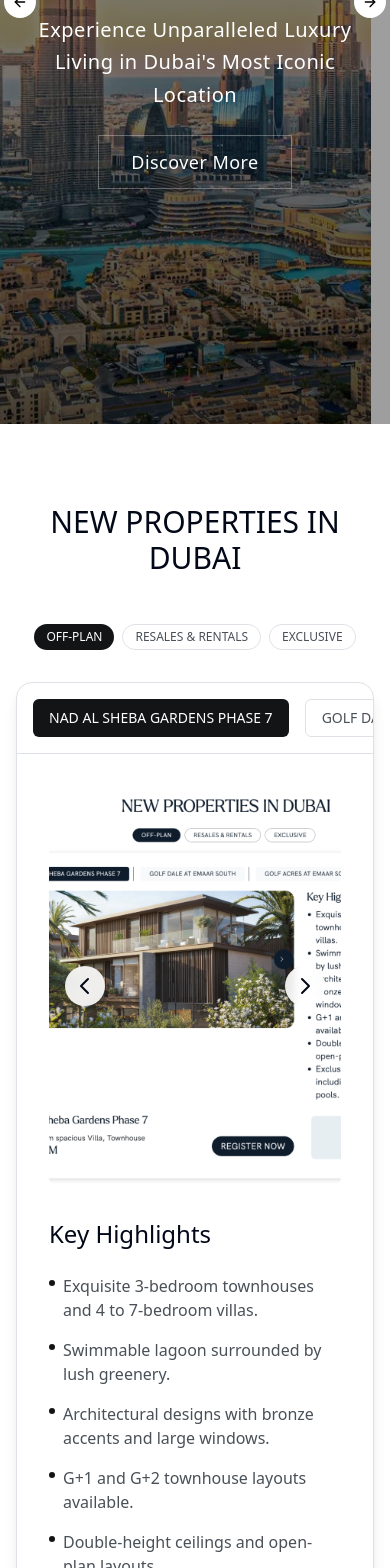
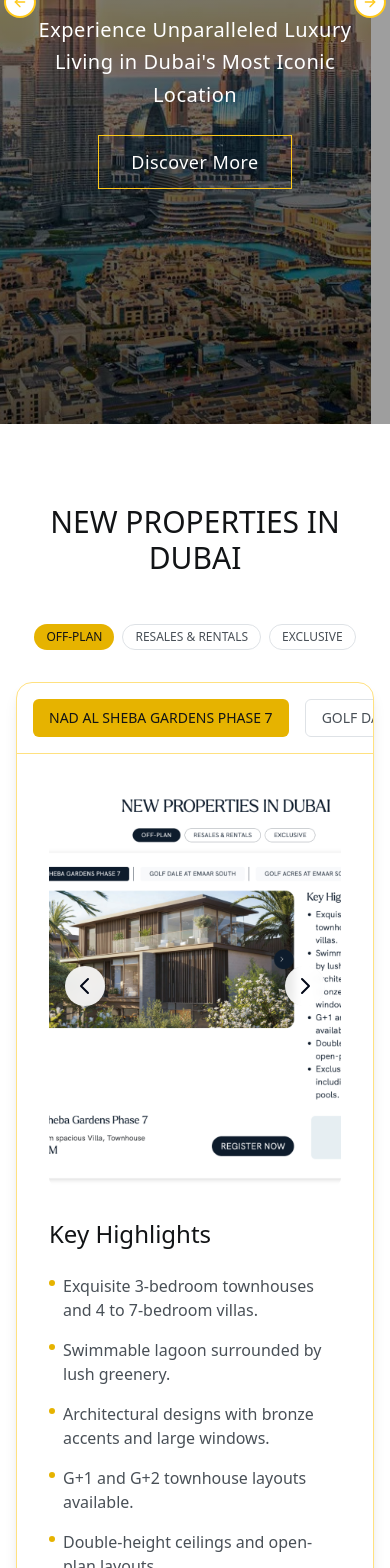
Before and after one commit to yogesh-/next-gen-page-crafter, a React (Vite) app: page / in a window 390 px wide. Shown: the part 420-1988 px from the top of the page. Built offline with nearby package versions, Linux system fonts and the light colour scheme; grey boxes are pictures that could not be loaded.

Commit message:
Apply Tailwind CSS styles
This commit applies the Tailwind CSS styles to the specified locations in the codebase.

```diff
--- a/src/components/NewProperties.tsx
+++ b/src/components/NewProperties.tsx
@@ -1,3 +1,4 @@
+
 import { useState } from "react";
 import { motion } from "framer-motion";
 
@@ -33,17 +34,6 @@ const NewProperties = () => {
     setActiveProperty(propertyTabs[tab][0]);
   };
 
-  // This will be replaced with an API call in the future
-  // const fetchProperties = async () => {
-  //   try {
-  //     const response = await fetch('/api/properties');
-  //     const data = await response.json();
-  //     // Update state with fetched data
-  //   } catch (error) {
-  //     console.error('Error fetching properties:', error);
-  //   }
-  // };
-
   return (
     <section className="py-20 container mx-auto px-4">
       <div className="max-w-7xl mx-auto">
@@ -51,7 +41,7 @@ const NewProperties = () => {
           initial={{ opacity: 0, y: 20 }}
           whileInView={{ opacity: 1, y: 0 }}
           viewport={{ once: true }}
-          className="text-3xl md:text-4xl text-center font-light mb-12"
+          className="text-3xl md:text-4xl text-center font-light mb-12 text-luxury-900"
         >
           NEW PROPERTIES IN DUBAI
         </motion.h2>
@@ -69,8 +59,8 @@ const NewProperties = () => {
               onClick={() => handleTabChange(type)}
               className={`px-3 py-1 rounded-full text-xs md:text-sm transition-all duration-300
                 ${type === activeTab
-                  ? "bg-luxury-900 text-white"
-                  : "bg-transparent border border-luxury-200 text-luxury-600 hover:bg-luxury-50"}`}
+                  ? "bg-golden-500 text-luxury-900"
+                  : "bg-transparent border border-luxury-200 text-luxury-600 hover:bg-golden-50"}`}
             >
               {type}
             </button>
@@ -82,10 +72,10 @@ const NewProperties = () => {
           initial={{ opacity: 0, y: 20 }}
           whileInView={{ opacity: 1, y: 0 }}
           viewport={{ once: true }}
-          className="bg-white rounded-2xl shadow-lg overflow-hidden border border-luxury-200"
+          className="bg-white rounded-2xl shadow-lg overflow-hidden border border-golden-200"
         >
           {/* Property Navigation */}
-          <div className="border-b border-luxury-200 overflow-x-auto">
+          <div className="border-b border-golden-200 overflow-x-auto">
             <div className="flex min-w-max p-4 gap-4">
               {propertyTabs[activeTab].map((property) => (
                 <button
@@ -93,8 +83,8 @@ const NewProperties = () => {
                   onClick={() => setActiveProperty(property)}
                   className={`px-4 py-2 text-sm transition-all duration-300 rounded-md whitespace-nowrap
                     ${property === activeProperty
-                      ? "bg-luxury-900 text-white"
-                      : "bg-transparent border border-luxury-200 text-luxury-600 hover:bg-luxury-50"}`}
+                      ? "bg-golden-500 text-luxury-900"
+                      : "bg-transparent border border-luxury-200 text-luxury-600 hover:bg-golden-50"}`}
                 >
                   {property}
                 </button>
@@ -110,14 +100,14 @@ const NewProperties = () => {
                 className="w-full h-[400px] object-cover rounded-lg"
               />
               <div className="absolute top-1/2 -translate-y-1/2 left-4">
-                <button className="bg-white/90 backdrop-blur-sm p-2 rounded-full">
+                <button className="bg-white/90 backdrop-blur-sm p-2 rounded-full hover:bg-golden-50">
                   <svg className="w-6 h-6" fill="none" viewBox="0 0 24 24" stroke="currentColor">
                     <path strokeLinecap="round" strokeLinejoin="round" strokeWidth={2} d="M15 19l-7-7 7-7" />
                   </svg>
                 </button>
               </div>
               <div className="absolute top-1/2 -translate-y-1/2 right-4">
-                <button className="bg-white/90 backdrop-blur-sm p-2 rounded-full">
+                <button className="bg-white/90 backdrop-blur-sm p-2 rounded-full hover:bg-golden-50">
                   <svg className="w-6 h-6" fill="none" viewBox="0 0 24 24" stroke="currentColor">
                     <path strokeLinecap="round" strokeLinejoin="round" strokeWidth={2} d="M9 5l7 7-7 7" />
                   </svg>
@@ -126,43 +116,43 @@ const NewProperties = () => {
             </div>
 
             <div className="space-y-6">
-              <h3 className="text-2xl font-light">Key Highlights</h3>
+              <h3 className="text-2xl font-light text-luxury-900">Key Highlights</h3>
               <ul className="space-y-4 text-luxury-600">
                 <li className="flex items-start gap-2">
-                  <span className="mt-1.5 h-1.5 w-1.5 rounded-full bg-luxury-900 shrink-0"></span>
+                  <span className="mt-1.5 h-1.5 w-1.5 rounded-full bg-golden-500 shrink-0"></span>
                   <span>Exquisite 3-bedroom townhouses and 4 to 7-bedroom villas.</span>
                 </li>
                 <li className="flex items-start gap-2">
-                  <span className="mt-1.5 h-1.5 w-1.5 rounded-full bg-luxury-900 shrink-0"></span>
+                  <span className="mt-1.5 h-1.5 w-1.5 rounded-full bg-golden-500 shrink-0"></span>
                   <span>Swimmable lagoon surrounded by lush greenery.</span>
                 </li>
                 <li className="flex items-start gap-2">
-                  <span className="mt-1.5 h-1.5 w-1.5 rounded-full bg-luxury-900 shrink-0"></span>
+                  <span className="mt-1.5 h-1.5 w-1.5 rounded-full bg-golden-500 shrink-0"></span>
                   <span>Architectural designs with bronze accents and large windows.</span>
                 </li>
                 <li className="flex items-start gap-2">
-                  <span className="mt-1.5 h-1.5 w-1.5 rounded-full bg-luxury-900 shrink-0"></span>
+                  <span className="mt-1.5 h-1.5 w-1.5 rounded-full bg-golden-500 shrink-0"></span>
                   <span>G+1 and G+2 townhouse layouts available.</span>
                 </li>
                 <li className="flex items-start gap-2">
-                  <span className="mt-1.5 h-1.5 w-1.5 rounded-full bg-luxury-900 shrink-0"></span>
+                  <span className="mt-1.5 h-1.5 w-1.5 rounded-full bg-golden-500 shrink-0"></span>
                   <span>Double-height ceilings and open-plan layouts.</span>
                 </li>
                 <li className="flex items-start gap-2">
-                  <span className="mt-1.5 h-1.5 w-1.5 rounded-full bg-luxury-900 shrink-0"></span>
+                  <span className="mt-1.5 h-1.5 w-1.5 rounded-full bg-golden-500 shrink-0"></span>
                   <span>Exclusive community amenities including yoga lawns wave pools.</span>
                 </li>
               </ul>
 
               <div className="pt-6">
-                <h3 className="text-2xl font-light mb-2">Nad Al Sheba Gardens Phase 7</h3>
+                <h3 className="text-2xl font-light mb-2 text-luxury-900">Nad Al Sheba Gardens Phase 7</h3>
                 <p className="text-luxury-600 mb-4">3-7 Bedroom spacious Villa, Townhouse</p>
-                <p className="text-2xl font-light mb-6">AED 6.8 M</p>
+                <p className="text-2xl font-light mb-6 text-golden-600">AED 6.8 M</p>
                 <div className="flex flex-row gap-2 md:gap-4">
-                  <button className="flex-1 md:flex-none px-2 py-1 md:px-8 md:py-3 bg-luxury-900 text-white rounded hover:bg-luxury-800 transition-colors text-sm md:text-base">
+                  <button className="flex-1 md:flex-none px-2 py-1 md:px-8 md:py-3 bg-golden-500 text-luxury-900 rounded hover:bg-golden-600 transition-colors text-sm md:text-base font-medium">
                     REGISTER NOW
                   </button>
-                  <button className="flex-1 md:flex-none px-2 py-1 md:px-8 md:py-3 bg-luxury-50 text-luxury-900 rounded hover:bg-luxury-100 transition-colors flex items-center justify-center gap-1 text-sm md:text-base">
+                  <button className="flex-1 md:flex-none px-2 py-1 md:px-8 md:py-3 bg-luxury-50 text-luxury-900 rounded hover:bg-golden-50 transition-colors flex items-center justify-center gap-1 text-sm md:text-base">
                     <svg className="w-4 h-4 md:w-5 md:h-5" fill="none" viewBox="0 0 24 24" stroke="currentColor">
                       <path strokeLinecap="round" strokeLinejoin="round" strokeWidth={2} d="M9 12h6m-6 4h6m2 5H7a2 2 0 01-2-2V5a2 2 0 012-2h5.586a1 1 0 01.707.293l5.414 5.414a1 1 0 01.293.707V19a2 2 0 01-2 2z" />
                     </svg>
--- a/src/pages/Index.tsx
+++ b/src/pages/Index.tsx
@@ -1,3 +1,4 @@
+
 import { useState, useEffect } from "react";
 import { motion } from "framer-motion";
 import Navbar from "../components/Navbar";
@@ -62,7 +63,7 @@ const Index = () => {
                     <h1 className="text-6xl md:text-8xl font-normal text-white tracking-wider leading-tight">
                       {slide.title}
                     </h1>
-                    <div className="w-24 h-[1px] bg-white/40 mx-auto"></div>
+                    <div className="w-24 h-[1px] bg-golden-400 mx-auto"></div>
                     <p className="text-white text-xl md:text-2xl font-light tracking-wide max-w-2xl mx-auto leading-relaxed">
                       {slide.description}
                     </p>
@@ -70,7 +71,7 @@ const Index = () => {
                       initial={{ opacity: 0 }}
                       animate={{ opacity: 1 }}
                       transition={{ delay: 0.5 }}
-                      className="mt-4 px-8 py-3 border border-white/30 text-white hover:bg-white hover:text-black transition-all duration-300 text-lg tracking-wide"
+                      className="mt-4 px-8 py-3 border border-golden-400 text-white hover:bg-golden-500 hover:border-golden-500 hover:text-luxury-900 transition-all duration-300 text-lg tracking-wide"
                     >
                       Discover More
                     </motion.button>
@@ -79,8 +80,8 @@ const Index = () => {
               </CarouselItem>
             ))}
           </CarouselContent>
-          <CarouselPrevious className="left-1 md:left-4 border-2 border-white text-black hover:bg-white" />
-          <CarouselNext className="right-1 md:right-4 border-2 border-white text-black hover:bg-white" />
+          <CarouselPrevious className="left-1 md:left-4 border-2 border-golden-400 text-golden-400 hover:bg-golden-500 hover:text-luxury-900 hover:border-golden-500" />
+          <CarouselNext className="right-1 md:right-4 border-2 border-golden-400 text-golden-400 hover:bg-golden-500 hover:text-luxury-900 hover:border-golden-500" />
         </Carousel>
       </section>
 
@@ -116,8 +117,8 @@ const Index = () => {
                 </CarouselItem>
               ))}
             </CarouselContent>
-            <CarouselPrevious className="left-1 md:left-4 border-2 border-white text-black hover:bg-white" />
-            <CarouselNext className="right-1 md:right-4 border-2 border-white text-black hover:bg-white" />
+            <CarouselPrevious className="left-1 md:left-4 border-2 border-golden-400 text-golden-400 hover:bg-golden-500 hover:text-luxury-900 hover:border-golden-500" />
+            <CarouselNext className="right-1 md:right-4 border-2 border-golden-400 text-golden-400 hover:bg-golden-500 hover:text-luxury-900 hover:border-golden-500" />
           </Carousel>
         </div>
       </section>
@@ -143,7 +144,7 @@ const Index = () => {
                     className="w-full h-48 object-cover transition duration-300 group-hover:scale-110"
                   />
                   <div className="absolute bottom-0 left-0 right-0 p-4 bg-gradient-to-t from-black/80 to-transparent">
-                    <p className="text-white text-sm">Starting from AED 2.5M</p>
+                    <p className="text-golden-400 text-sm">Starting from AED 2.5M</p>
                     <h3 className="text-white text-lg">Community {index + 1}</h3>
                   </div>
                 </div>
@@ -172,7 +173,7 @@ const Index = () => {
                 transition={{ delay: index * 0.1 }}
                 className="space-y-2"
               >
-                <p className="text-3xl font-light text-luxury-800">{stat.number}</p>
+                <p className="text-3xl font-light text-golden-600">{stat.number}</p>
                 <p className="text-xs text-luxury-500 tracking-wider">{stat.label}</p>
               </motion.div>
             ))}
@@ -189,9 +190,9 @@ const Index = () => {
               <input
                 type="email"
                 placeholder="Enter your email"
-                className="flex-1 px-4 py-2 bg-white/10 border border-white/20 rounded-sm focus:outline-none focus:border-white/40 transition"
+                className="flex-1 px-4 py-2 bg-white/10 border border-golden-400/20 rounded-sm focus:outline-none focus:border-golden-400/40 transition"
               />
-              <button className="px-6 py-2 bg-white text-luxury-900 rounded-sm hover:bg-white/90 transition">
+              <button className="px-6 py-2 bg-golden-500 text-luxury-900 rounded-sm hover:bg-golden-600 transition font-medium">
                 Join
               </button>
             </form>
@@ -200,7 +201,7 @@ const Index = () => {
       </section>
 
       {/* Footer */}
-      <footer className="bg-luxury-900 text-white/60 py-12 border-t border-white/10">
+      <footer className="bg-luxury-900 text-white/60 py-12 border-t border-golden-400/10">
         <div className="container mx-auto">
           <div className="grid md:grid-cols-4 gap-8">
             <div>
@@ -211,32 +212,32 @@ const Index = () => {
             </div>
             <div>
               <h3 className="text-white text-lg mb-4">QUICK LINKS</h3>
-              <ul className="space-y-2 text-sm">
-                <li>About Us</li>
-                <li>Properties</li>
-                <li>Contact</li>
-                <li>Blog</li>
+              <ul className="space-y-2 text-sm hover:[&>li]:text-golden-400">
+                <li className="transition-colors">About Us</li>
+                <li className="transition-colors">Properties</li>
+                <li className="transition-colors">Contact</li>
+                <li className="transition-colors">Blog</li>
               </ul>
             </div>
             <div>
               <h3 className="text-white text-lg mb-4">FOLLOW US</h3>
-              <ul className="space-y-2 text-sm">
-                <li>Instagram</li>
-                <li>Facebook</li>
-                <li>Twitter</li>
-                <li>LinkedIn</li>
+              <ul className="space-y-2 text-sm hover:[&>li]:text-golden-400">
+                <li className="transition-colors">Instagram</li>
+                <li className="transition-colors">Facebook</li>
+                <li className="transition-colors">Twitter</li>
+                <li className="transition-colors">LinkedIn</li>
               </ul>
             </div>
             <div>
               <h3 className="text-white text-lg mb-4">LEGAL</h3>
-              <ul className="space-y-2 text-sm">
-                <li>Privacy Policy</li>
-                <li>Terms & Conditions</li>
-                <li>Disclaimer</li>
+              <ul className="space-y-2 text-sm hover:[&>li]:text-golden-400">
+                <li className="transition-colors">Privacy Policy</li>
+                <li className="transition-colors">Terms & Conditions</li>
+                <li className="transition-colors">Disclaimer</li>
               </ul>
             </div>
           </div>
-          <div className="mt-12 pt-8 border-t border-white/10 text-center text-sm">
+          <div className="mt-12 pt-8 border-t border-golden-400/10 text-center text-sm">
             © 2024 All Rights Reserved
           </div>
         </div>
```
